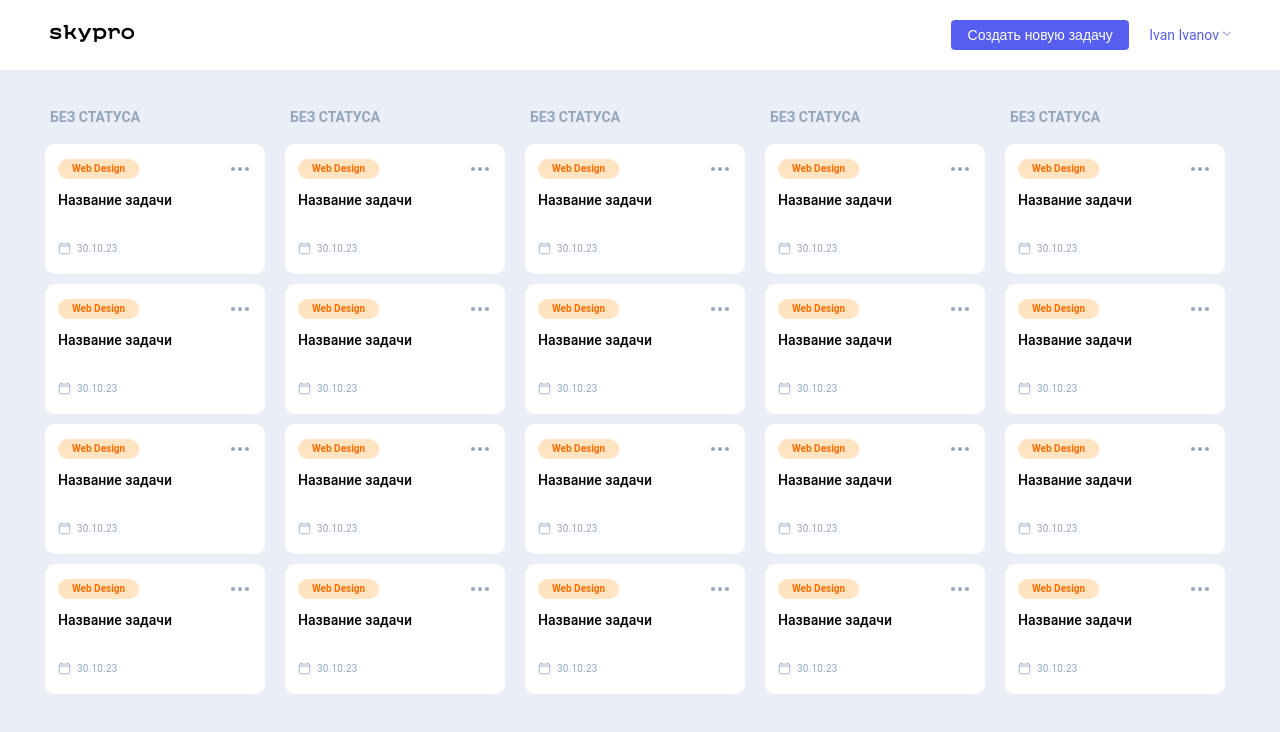
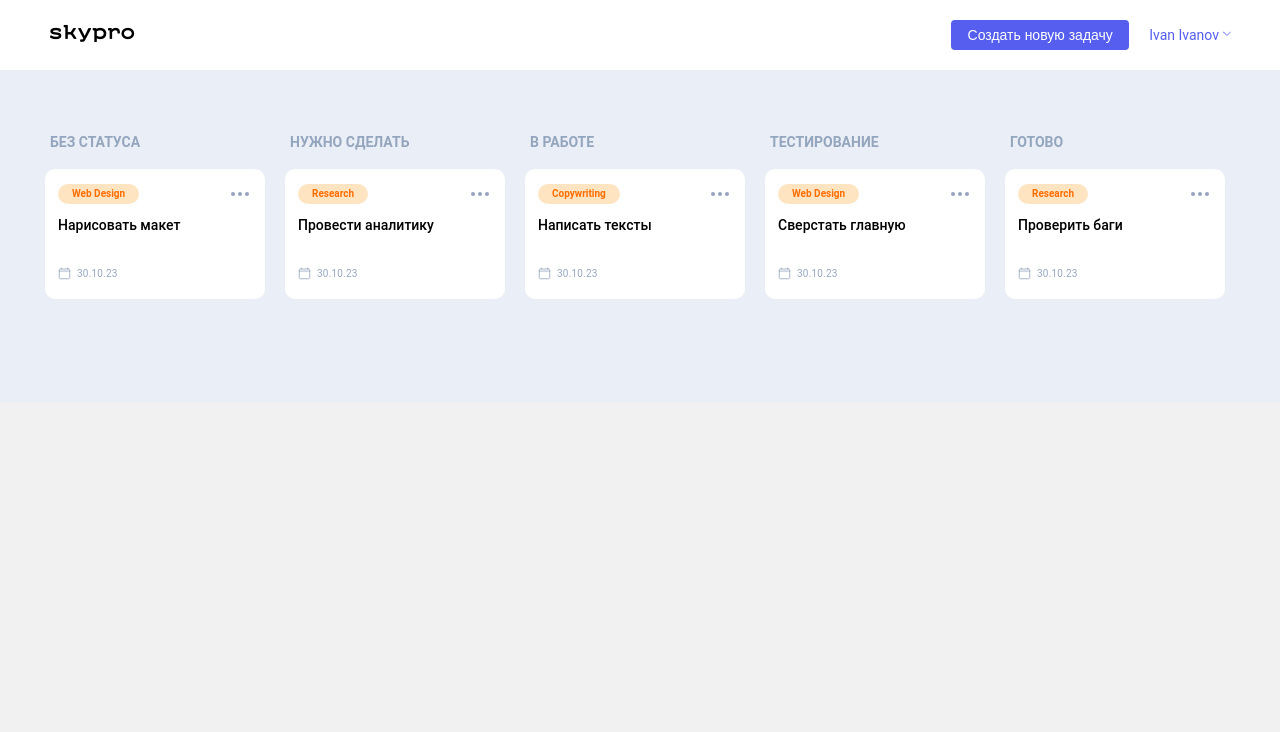
Before and after one commit to katyazametnina-ops/skypro-kanban, a React (Vite) app: page / in a window 1280 px wide. Shown: the top 732 px of the page. Built offline with nearby package versions, Linux system fonts and the light colour scheme.

Commit message:
Сделана дз с модальным окном, названиями колонок и задач

```diff
--- a/src/App.css
+++ b/src/App.css
@@ -1100,3 +1100,8 @@ body {
     display: block;
   }
 }
+
+.loading {
+  text-align: center;
+  font-size: 24px;
+}
--- a/src/components/Card/Card.jsx
+++ b/src/components/Card/Card.jsx
@@ -1,10 +1,10 @@
-export default function Card() {
+export default function Card({ topic, title, date }) {
   return (
     <div className="cards__item">
       <div className="cards__card card">
         <div className="card__group">
           <div className="card__theme _orange">
-            <p className="_orange">Web Design</p>
+            <p className="_orange">{topic}</p>
           </div>
           <a href="#popBrowse" target="_self">
             <div className="card__btn">
@@ -16,7 +16,7 @@ export default function Card() {
         </div>
         <div className="card__content">
           <a href="" target="_blank">
-            <h3 className="card__title">Название задачи</h3>
+            <h3 className="card__title">{title} </h3>
           </a>
           <div className="card__date">
             <svg
@@ -47,7 +47,7 @@ export default function Card() {
                 </clipPath>
               </defs>
             </svg>
-            <p>30.10.23</p>
+            <p>{date}</p>
           </div>
         </div>
       </div>
--- a/src/components/Column/Column.jsx
+++ b/src/components/Column/Column.jsx
@@ -1,16 +1,22 @@
 import Card from "../Card/Card";
 
-export default function Column() {
+export default function Column({ title, cardList }) {
   return (
     <div className="main__column column">
       <div className="column__title">
-        <p>Без статуса</p>
+        <p>{title}</p>
       </div>
       <div className="cards">
-        <Card />
-        <Card />
-        <Card />
-        <Card />
+        {cardList
+          .filter((card) => card.status === title)
+          .map((card) => (
+            <Card
+              key={card.id}
+              topic={card.topic}
+              title={card.title}
+              date={card.date}
+            />
+          ))}
       </div>
     </div>
   );
--- a/src/components/Header/Header.jsx
+++ b/src/components/Header/Header.jsx
@@ -1,6 +1,8 @@
 import PopUser from "../PopUser/PopUser";
+import { useState } from "react";
 
 export default function Header() {
+  const [isOpen, setIsOpen] = useState(false);
   return (
     <header className="header">
       <div className="container">
@@ -19,10 +21,17 @@ export default function Header() {
             <button className="header__btn-main-new _hover01" id="btnMainNew">
               <a href="#popNewCard">Создать новую задачу</a>
             </button>
-            <a href="#user-set-target" className="header__user _hover02">
+            <a
+              href="#user-set-target"
+              className="header__user _hover02"
+              onClick={(event) => {
+                event.preventDefault();
+                setIsOpen((currentValue) => !currentValue);
+              }}
+            >
               Ivan Ivanov
             </a>
-            <PopUser />
+            {isOpen && <PopUser />}
           </nav>
         </div>
       </div>
--- a/src/components/Main/Main.jsx
+++ b/src/components/Main/Main.jsx
@@ -1,16 +1,32 @@
 import Column from "../Column/Column";
+import { cardList } from "../../modules/data.js";
+import { useState, useEffect } from "react";
 
 export default function Main() {
+  const [cards, setCards] = useState([]);
+  const [isLoading, setIsLoading] = useState(true);
+  useEffect(() => {
+    setTimeout(() => {
+      setCards(cardList);
+      setIsLoading(false);
+    }, 2000);
+  }, []);
   return (
     <main className="main">
       <div className="container">
         <div className="main__block">
-          <div className="main__content">
-            <Column />
-            <Column />
-            <Column />
-            <Column />
-            <Column />
+          <div className="main__block">
+            {isLoading ? (
+              <div className="loading">Данные загружаются...</div>
+            ) : (
+              <div className="main__content">
+                <Column title="Без статуса" cardList={cards} />
+                <Column title="Нужно сделать" cardList={cards} />
+                <Column title="В работе" cardList={cards} />
+                <Column title="Тестирование" cardList={cards} />
+                <Column title="Готово" cardList={cards} />
+              </div>
+            )}
           </div>
         </div>
       </div>
--- a/src/components/PopUser/PopUser.jsx
+++ b/src/components/PopUser/PopUser.jsx
@@ -1,6 +1,10 @@
 export default function PopUser() {
   return (
-    <div className="header__pop-user-set pop-user-set" id="user-set-target">
+    <div
+      className="header__pop-user-set pop-user-set"
+      id="user-set-target"
+      style={{ display: "block" }}
+    >
       <p className="pop-user-set__name">Ivan Ivanov</p>
       <p className="pop-user-set__mail">ivan.ivanov@gmail.com</p>
       <div className="pop-user-set__theme">
--- /dev/null
+++ b/src/modules/data.js
@@ -0,0 +1,37 @@
+export const cardList = [
+  {
+    id: 1,
+    topic: "Web Design",
+    title: "Нарисовать макет",
+    date: "30.10.23",
+    status: "Без статуса",
+  },
+  {
+    id: 2,
+    topic: "Research",
+    title: "Провести аналитику",
+    date: "30.10.23",
+    status: "Нужно сделать",
+  },
+  {
+    id: 3,
+    topic: "Copywriting",
+    title: "Написать тексты",
+    date: "30.10.23",
+    status: "В работе",
+  },
+  {
+    id: 4,
+    topic: "Web Design",
+    title: "Сверстать главную",
+    date: "30.10.23",
+    status: "Тестирование",
+  },
+  {
+    id: 5,
+    topic: "Research",
+    title: "Проверить баги",
+    date: "30.10.23",
+    status: "Готово",
+  },
+];
```
